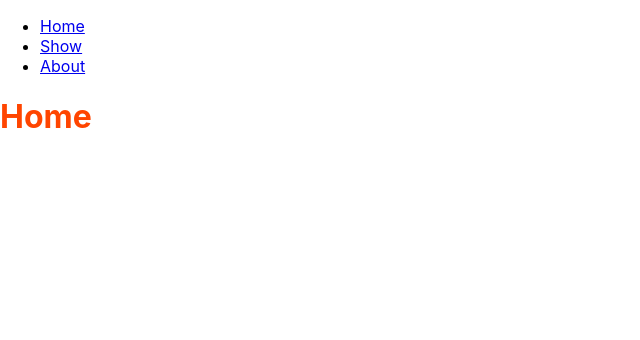
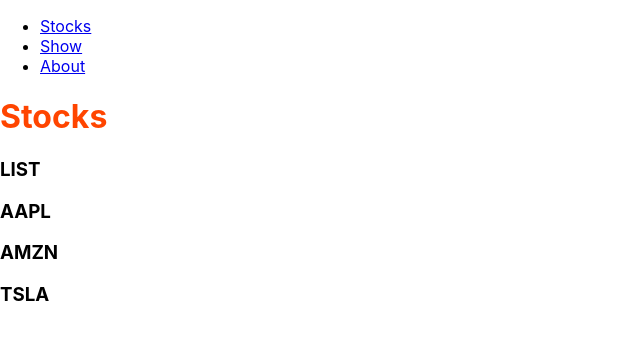
Before and after one commit to dennis-every/stocks, a React (Create React App) app: page / in a window 1280 px wide. Shown: the top 340 px of the page, without its empty margins (0-640 px from the left). Built offline with nearby package versions, Linux system fonts and the light colour scheme.

Commit message:
Add component Stock, StocksContainer, and page Stocks

```diff
--- a/package.json
+++ b/package.json
@@ -9,6 +9,7 @@
     "@testing-library/user-event": "^13.5.0",
     "localforage": "^1.10.0",
     "match-sorter": "^6.3.1",
+    "prop-types": "^15.8.1",
     "react": "^18.2.0",
     "react-dom": "^18.2.0",
     "react-redux": "^8.0.5",
--- a/src/App.js
+++ b/src/App.js
@@ -1,7 +1,7 @@
 import { Routes, Route } from 'react-router-dom';
 import './App.css';
 import Layout from './components/Layout';
-import Home from './pages/Home';
+import Stocks from './pages/Stocks';
 import Show from './pages/Show';
 import About from './pages/About';
 import NoMatch from './pages/NoMatch';
@@ -10,7 +10,7 @@
   return (
     <Routes>
       <Route path="/" element={<Layout />}>
-        <Route index element={<Home />} />
+        <Route index element={<Stocks />} />
         <Route path="show" element={<Show />} />
         <Route path="about" element={<About />} />
         <Route path="*" element={<NoMatch />} />
--- a/src/components/Navbar.jsx
+++ b/src/components/Navbar.jsx
@@ -2,7 +2,7 @@
 
 const Navbar = () => {
   const links = [
-    { path: '/', text: 'Home' },
+    { path: '/', text: 'Stocks' },
     { path: 'show', text: 'Show' },
     { path: 'about', text: 'About' },
   ];
--- /dev/null
+++ b/src/components/Stock.jsx
@@ -0,0 +1,16 @@
+import PropTypes from 'prop-types';
+
+const Stock = (props) => {
+  const { ticker } = props;
+  return (
+    <>
+      <h3>{ticker}</h3>
+    </>
+  );
+};
+
+Stock.propTypes = {
+  ticker: PropTypes.string.isRequired,
+};
+
+export default Stock;
--- /dev/null
+++ b/src/components/StocksContainer.jsx
@@ -0,0 +1,19 @@
+import Stock from './Stock';
+
+const StocksContainer = () => {
+  const stocks = [{ ticker: 'AAPL' }, { ticker: 'AMZN' }, { ticker: 'TSLA' }];
+
+  return (
+    <>
+      <h3>LIST</h3>
+      {stocks.map((stock) => (
+        <Stock
+          key={stock.ticker}
+          ticker={stock.ticker}
+        />
+      ))}
+    </>
+  );
+};
+
+export default StocksContainer;
--- a/src/pages/Home.jsx
+++ /dev/null
@@ -1,3 +0,0 @@
-const Home = () => <h1>Home</h1>;
-
-export default Home;
--- /dev/null
+++ b/src/pages/Stocks.jsx
@@ -0,0 +1,13 @@
+import StocksContainer from '../components/StocksContainer';
+
+const Stocks = () => {
+  const title = 'Stocks';
+  return (
+    <>
+      <h1>{title}</h1>
+      <StocksContainer />
+    </>
+  );
+};
+
+export default Stocks;
```
Also changed, not shown: 1 other file (tests, documents, lock files or other folders).
